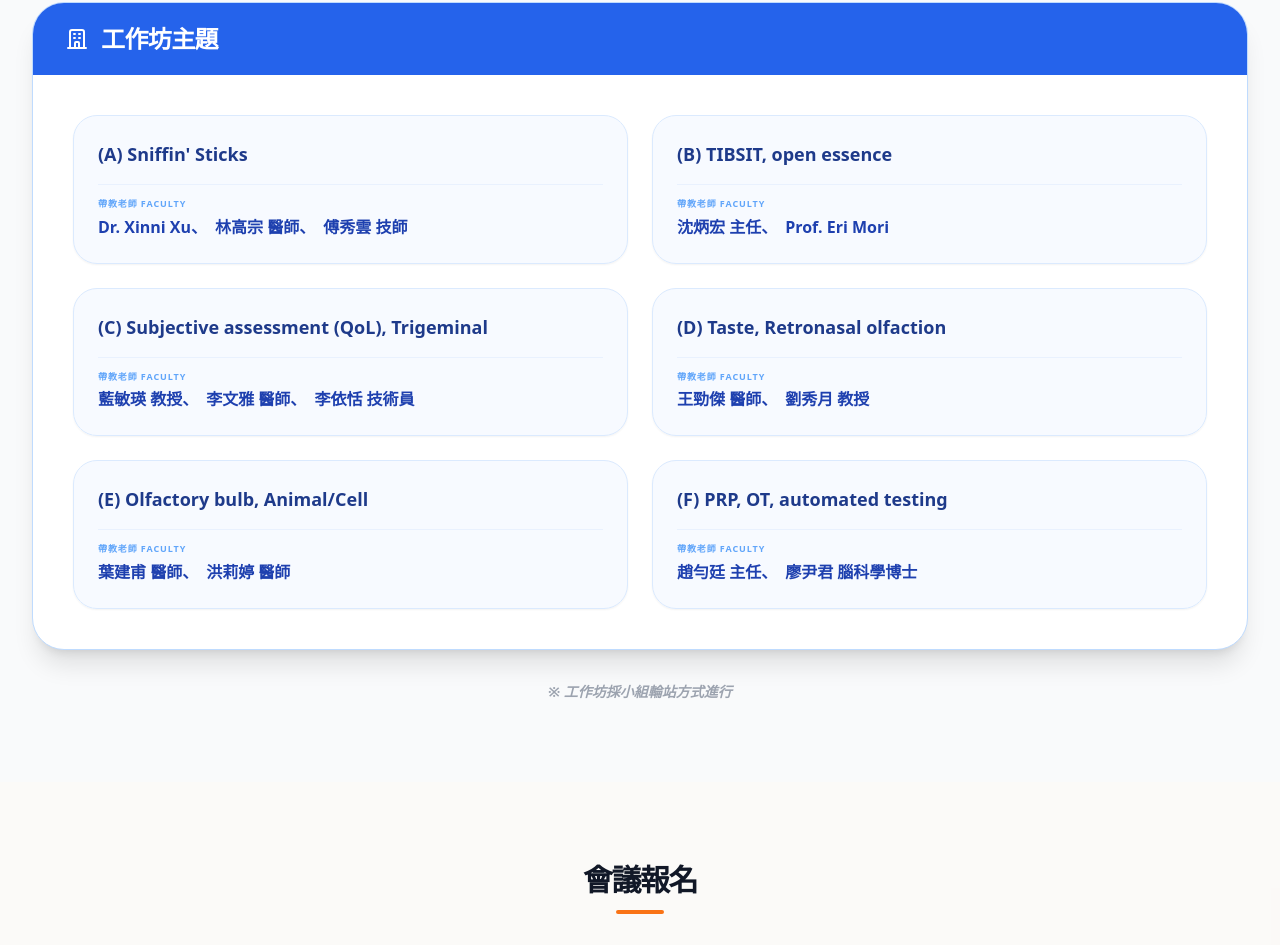
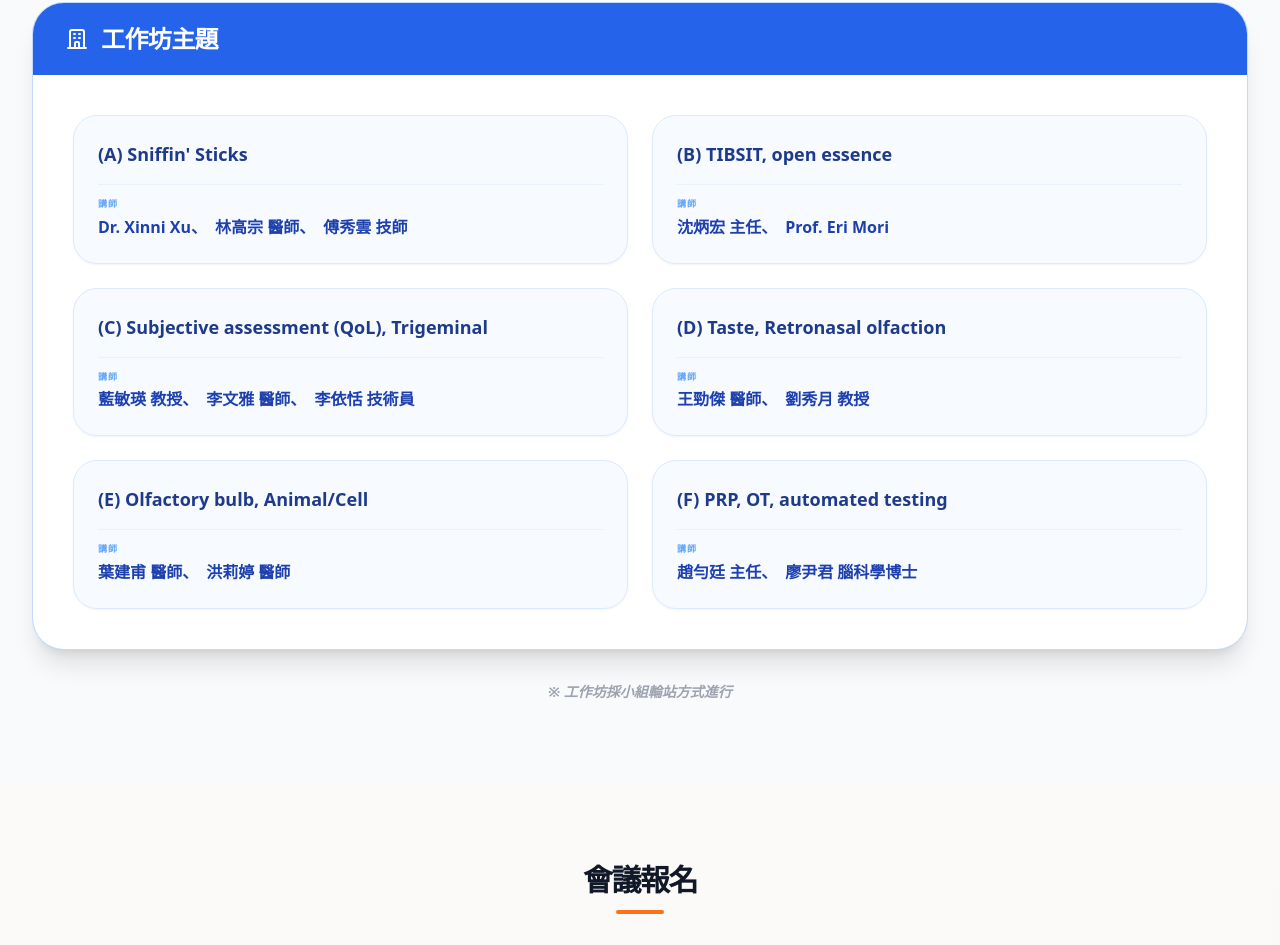
Before and after one commit to swordvghtpe/SWORD, a React (Vite) app: page / in a window 1280 px wide. Shown: the part 4701-5646 px from the top of the page. Built offline with nearby package versions, Linux system fonts and the light colour scheme.

Commit message:
refactor: Update translation keys and remove unused CI workflow
Replaces the translation key for "Faculty" in the Agenda component to use a more general Chinese term. Also removes the outdated GitHub Pages deployment workflow as it's no longer needed.

```diff
--- a/components/Agenda.tsx
+++ b/components/Agenda.tsx
@@ -209,7 +209,7 @@ const Agenda: React.FC = () => {
                             </h4>
                             <div className="block border-t border-blue-100/50 pt-3">
                                 <span className="text-[9px] font-black uppercase tracking-widest text-blue-400 block mb-1">
-                                    {t('帶教老師 Faculty', 'Faculty')}
+                                    {t('講師', 'Faculty')}
                                 </span>
                                 <div className="text-gray-800 font-bold text-xs md:text-base flex flex-wrap gap-x-2 gap-y-1">
                                     {item.faculty.map((name, i) => (
```
